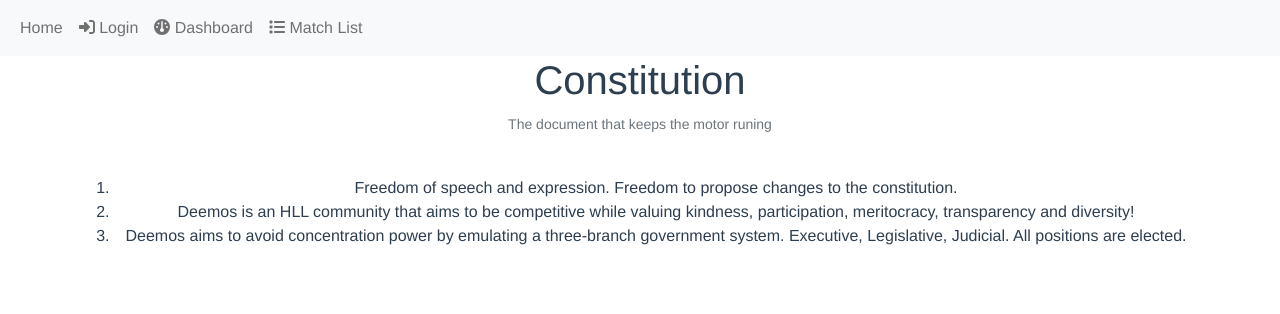
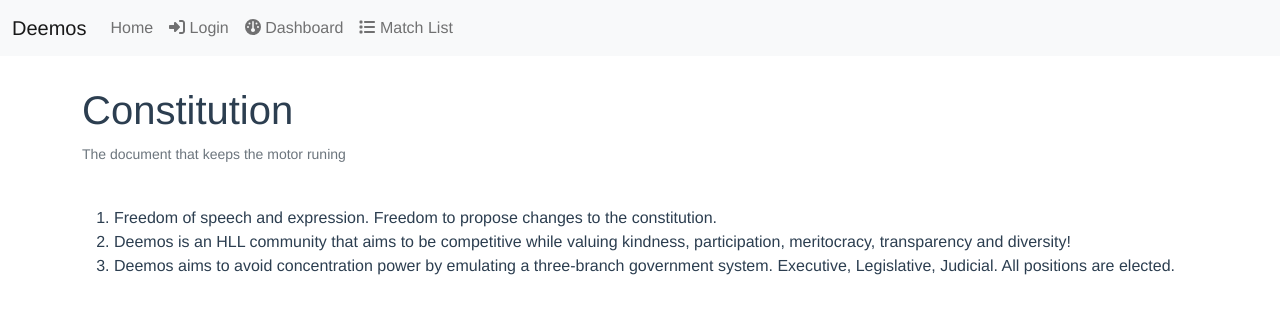
Before and after one commit to joobei/clanboy, a Vue app: page / in a window 1280 px wide. Shown: the top 314 px of the page. Built offline with nearby package versions, Linux system fonts and the light colour scheme.

Commit message:
navbar button added
doesn't work minor aesthetic changes

```diff
--- a/src/App.vue
+++ b/src/App.vue
@@ -18,7 +18,7 @@ export default {
   font-family: Avenir, Helvetica, Arial, sans-serif;
   -webkit-font-smoothing: antialiased;
   -moz-osx-font-smoothing: grayscale;
-  text-align: center;
+  // text-align: center;
   color: #2c3e50;
 }
 </style>
--- a/src/components/Dashboard.vue
+++ b/src/components/Dashboard.vue
@@ -1,5 +1,5 @@
     <template>
-  <div>
+  <div class="container-sm">
     <h1>Dashboard Page</h1>
     <div>UserName -- {{ gettersAuthData.userName }}</div>
     <div>Id -- {{ gettersAuthData.userId }}</div>
--- a/src/components/Home.vue
+++ b/src/components/Home.vue
@@ -1,5 +1,5 @@
 <template>
-  <div class="container">
+  <div class="container-sm" style="padding-top:30px">
     <font-awesome-icon icon="bank" size="4x"/>
     <h1>Constitution</h1>
     <small class="text-muted">The document that keeps the motor runing</small>
--- a/src/components/Matchlist.vue
+++ b/src/components/Matchlist.vue
@@ -1,5 +1,5 @@
 <template>
-  <div>
+  <div class="container-sm">
     <div v-for="data in myJson.matches" v-bind:key="data.date">
       <MatchListItem v-bind:match_data="data" />
     </div>
--- a/src/components/navbar.vue
+++ b/src/components/navbar.vue
@@ -1,7 +1,14 @@
 <template>
   <nav class="navbar navbar-expand-sm navbar-light bg-light">
     <div class="container-fluid">
+
+ <a class="navbar-brand" href="#">Deemos</a>
+    <button class="navbar-toggler" type="button" data-bs-toggle="collapse" data-bs-target="#navbarSupportedContent" aria-controls="navbarSupportedContent" aria-expanded="false" aria-label="Toggle navigation">
+      <span class="navbar-toggler-icon"></span>
+    </button>
+
       <div class="collapse navbar-collapse" id="navbarSupportedContent">
+
         <ul class="navbar-nav me-auto mb-2 mb-lg-0">
           <li class="nav-item">
             <router-link to="/" class="nav-link">
```
